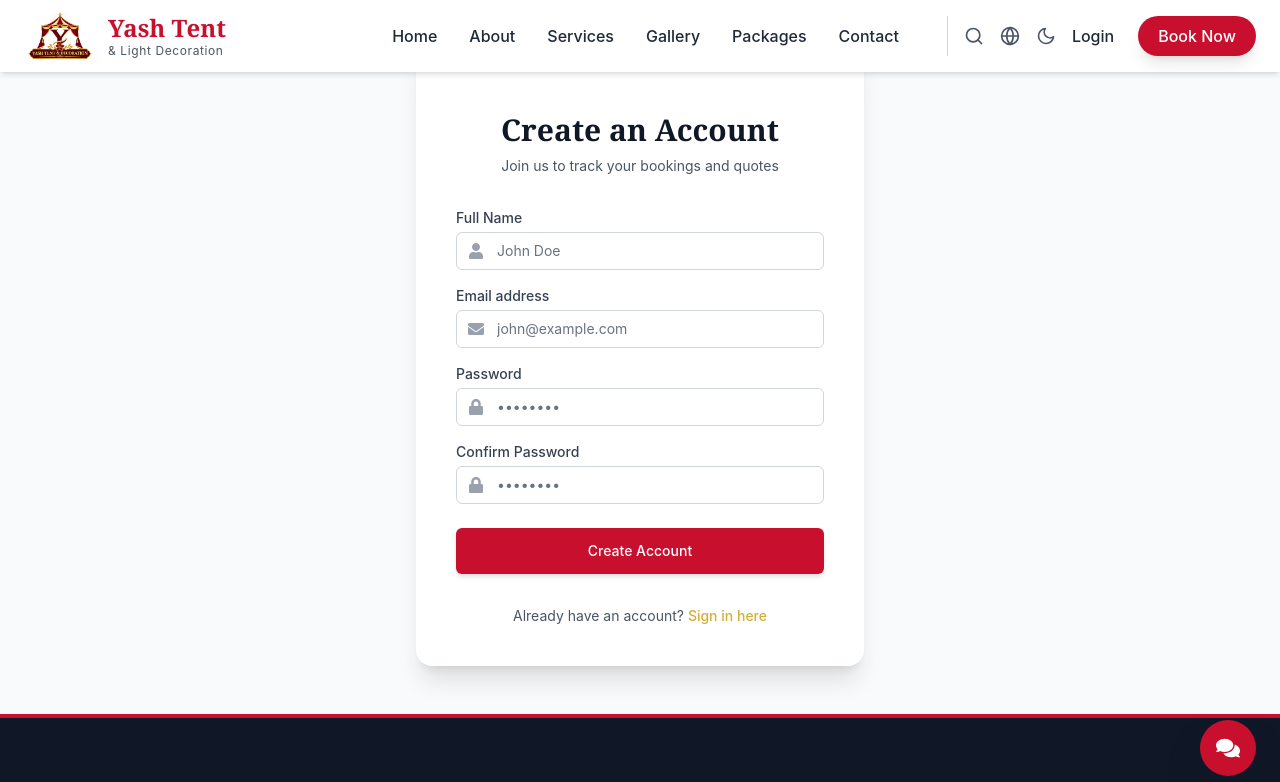
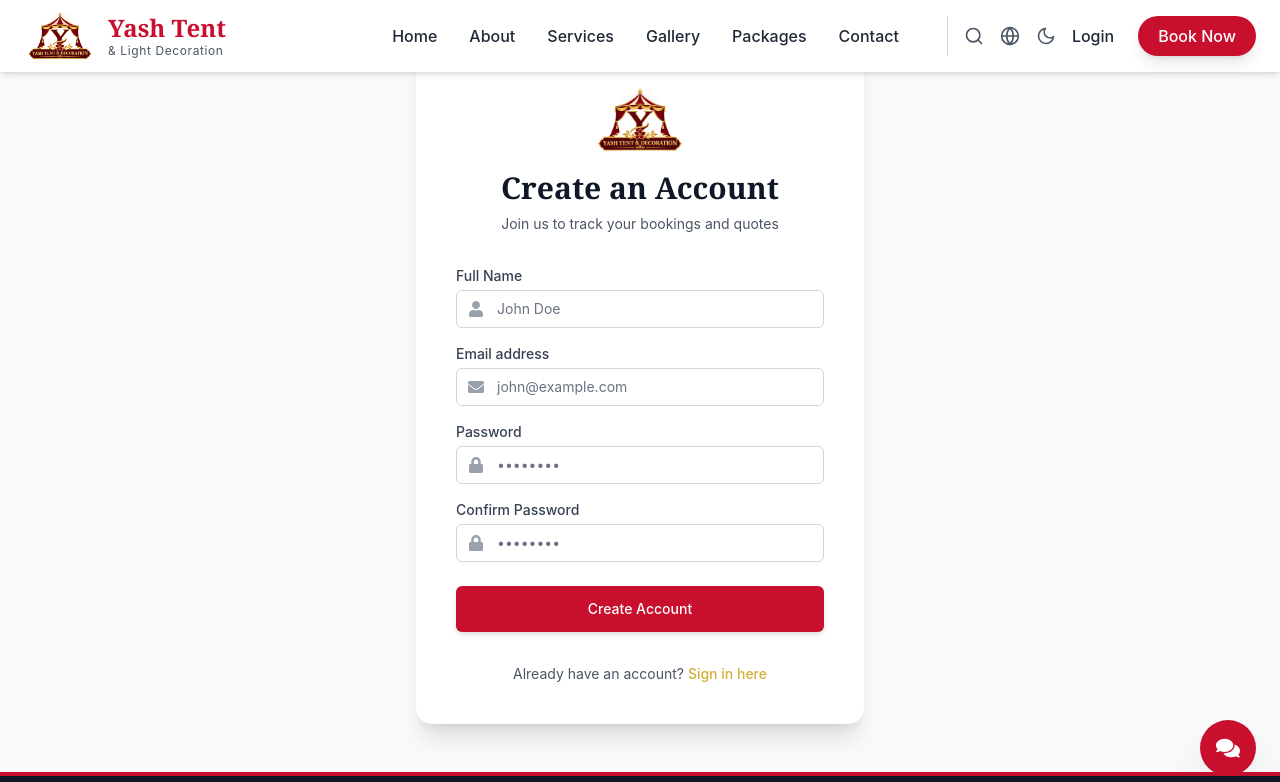
Before and after one commit to sahilyadav-01/Yash-Tent-Light-Decoration, a React (Vite) app: page /register in a window 1280 px wide. Shown: the top 782 px of the page. Built offline with nearby package versions, Linux system fonts and the light colour scheme.

Commit message:
feat: add logo to Register page and README

```diff
--- a/src/pages/auth/Register.jsx
+++ b/src/pages/auth/Register.jsx
@@ -5,6 +5,7 @@ import toast from 'react-hot-toast';
 import { useAuthStore } from '../../store/useAuthStore';
 import { FaEnvelope, FaLock, FaUser } from 'react-icons/fa';
 import { Helmet } from 'react-helmet-async';
+import logoImg from '../../assets/logo.png';
 
 const Register = () => {
   const { register, handleSubmit, formState: { errors }, watch } = useForm();
@@ -35,7 +36,14 @@ const Register = () => {
       <div className="min-h-[80vh] flex items-center justify-center bg-gray-50 dark:bg-gray-900 py-12 px-4 sm:px-6 lg:px-8 transition-colors">
         <div className="max-w-md w-full space-y-8 bg-white dark:bg-gray-800 p-10 rounded-2xl shadow-xl">
           <div className="text-center">
-            <h2 className="mt-6 text-3xl font-serif font-bold text-gray-900 dark:text-white">
+            <Link to="/" className="inline-block group mb-3">
+              <img
+                src={logoImg}
+                alt="Yash Tent & Decoration Logo"
+                className="h-16 w-auto mx-auto object-contain transition-transform group-hover:scale-105"
+              />
+            </Link>
+            <h2 className="text-3xl font-serif font-bold text-gray-900 dark:text-white">
               Create an Account
             </h2>
             <p className="mt-2 text-sm text-gray-600 dark:text-gray-400">
```
Also changed, not shown: 1 other file (tests, documents, lock files or other folders).
